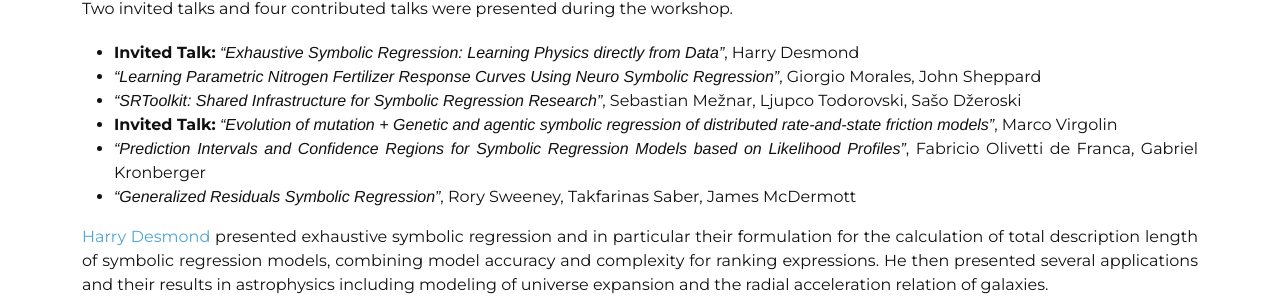
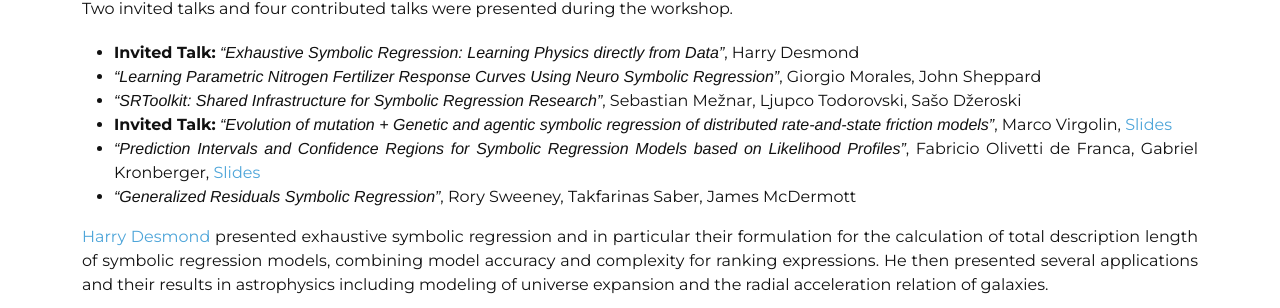
Before and after one commit to heal-research/symbolicregression.github.io, a Jekyll site: the page built from _posts/2026-06-23-wcci-cec-symbolic-regression-workshop.md, in a window 1280 px wide and 900 px high, scrolled down 1057 px. Shown: the part 145-453 px from the top of the window. Built offline with Jekyll 4.4.1, drawn with Linux system fonts in a browser that asks for light colours; some web fonts are replaced.

Commit message:
Upload slides from WCCI

```diff
--- a/_posts/2026-06-23-wcci-cec-symbolic-regression-workshop.md
+++ b/_posts/2026-06-23-wcci-cec-symbolic-regression-workshop.md
@@ -38,8 +38,8 @@ Two invited talks and four contributed talks were presented during the workshop.
 - **Invited Talk:** _"Exhaustive Symbolic Regression: Learning Physics directly from Data"_, Harry Desmond
 - _"Learning Parametric Nitrogen Fertilizer Response Curves Using Neuro Symbolic Regression"_, Giorgio Morales, John Sheppard
 - _"SRToolkit: Shared Infrastructure for Symbolic Regression Research"_, Sebastian Mežnar, Ljupco Todorovski, Sašo Džeroski
-- **Invited Talk:** _"Evolution of mutation + Genetic and agentic symbolic regression of distributed rate-and-state friction models"_, Marco Virgolin
-- _"Prediction Intervals and Confidence Regions for Symbolic Regression Models based on Likelihood Profiles"_, Fabricio Olivetti de Franca, Gabriel Kronberger
+- **Invited Talk:** _"Evolution of mutation + Genetic and agentic symbolic regression of distributed rate-and-state friction models"_, Marco Virgolin, <a href= "blog/resources/2026-06-23-wcci-cec-symbolic-regression-workshop/20260622-evolution of mutation.pptx">Slides</a>
+- _"Prediction Intervals and Confidence Regions for Symbolic Regression Models based on Likelihood Profiles"_, Fabricio Olivetti de Franca, Gabriel Kronberger, <a href="blog/resources/2026-06-23-wcci-cec-symbolic-regression-workshop/wcci_kronberger.pdf">Slides</a>
 - _"Generalized Residuals Symbolic Regression"_, Rory Sweeney, Takfarinas Saber, James McDermott
 
 [Harry Desmond](https://www.port.ac.uk/about-us/structure-and-governance/our-people/our-staff/harry-desmond) presented  exhaustive symbolic regression and in particular their formulation for the calculation of total description length of symbolic regression models, combining model accuracy and complexity for ranking expressions. He then presented several applications and their results in astrophysics including modeling of universe expansion and the radial acceleration relation of galaxies.
```
Also changed, not shown: 2 other files.
